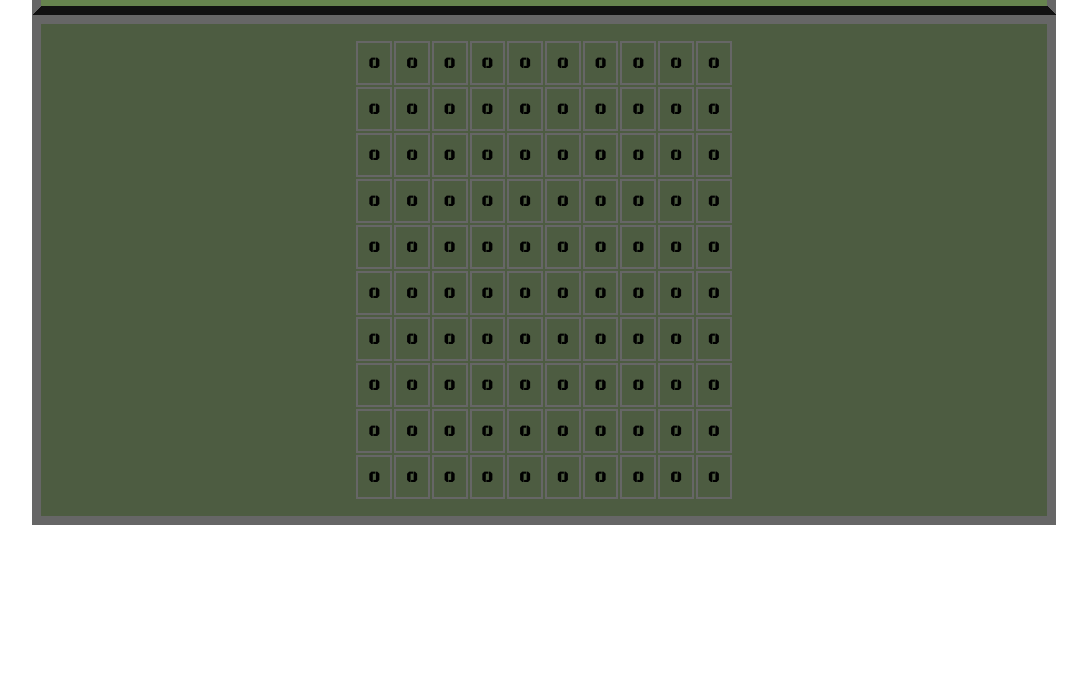
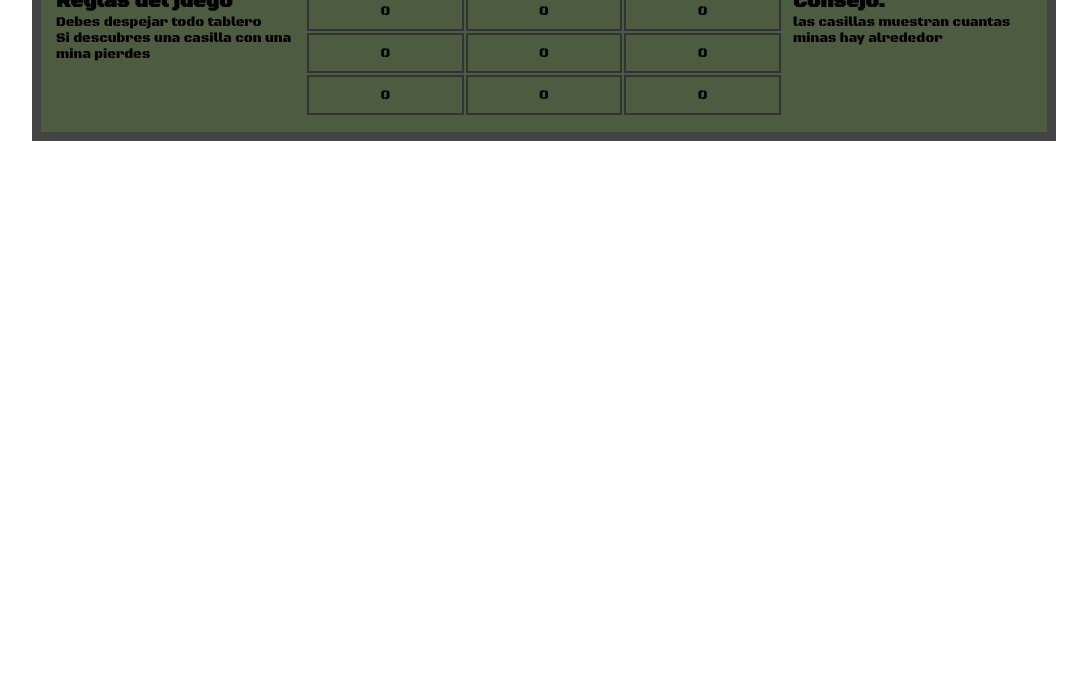
Before and after one commit to sayloryna/minesweeper, a website: page public/index.html in a window 1280 px wide. Shown: the part 101-800 px from the top of the page, without its empty margins (96-1183 px from the left). Drawn offline with Linux system fonts and the light colour scheme; a web font is replaced by a local one.

Commit message:
Add tips and rules section next to board

```diff
--- a/public/index.html
+++ b/public/index.html
@@ -21,15 +21,15 @@
       <h1>Dragaminas</h1>
     </header>
     <main class="main-content">
+      <sectio class="rules">
+        <h2>Reglas del juego</h2>
+        <ul>
+          <li>Debes despejar todo tablero</li>
+          <li>Si descubres una casilla con una mina pierdes</li>
+        </ul>
+      </sectio>
       <table class="board">
         <tr>
-          <td class="tile">0</td>
-          <td class="tile">0</td>
-          <td class="tile">0</td>
-          <td class="tile">0</td>
-          <td class="tile">0</td>
-          <td class="tile">0</td>
-          <td class="tile">0</td>
           <td class="tile">0</td>
           <td class="tile">0</td>
           <td class="tile">0</td>
@@ -38,113 +38,19 @@
           <td class="tile">0</td>
           <td class="tile">0</td>
           <td class="tile">0</td>
-          <td class="tile">0</td>
-          <td class="tile">0</td>
-          <td class="tile">0</td>
-          <td class="tile">0</td>
-          <td class="tile">0</td>
-          <td class="tile">0</td>
-          <td class="tile">0</td>
         </tr>
         <tr>
           <td class="tile">0</td>
           <td class="tile">0</td>
           <td class="tile">0</td>
-          <td class="tile">0</td>
-          <td class="tile">0</td>
-          <td class="tile">0</td>
-          <td class="tile">0</td>
-          <td class="tile">0</td>
-          <td class="tile">0</td>
-          <td class="tile">0</td>
         </tr>
-        <tr>
-          <td class="tile">0</td>
-          <td class="tile">0</td>
-          <td class="tile">0</td>
-          <td class="tile">0</td>
-          <td class="tile">0</td>
-          <td class="tile">0</td>
-          <td class="tile">0</td>
-          <td class="tile">0</td>
-          <td class="tile">0</td>
-          <td class="tile">0</td>
-        </tr>
-        <tr>
-          <td class="tile">0</td>
-          <td class="tile">0</td>
-          <td class="tile">0</td>
-          <td class="tile">0</td>
-          <td class="tile">0</td>
-          <td class="tile">0</td>
-          <td class="tile">0</td>
-          <td class="tile">0</td>
-          <td class="tile">0</td>
-          <td class="tile">0</td>
-        </tr>
-        <tr>
-          <td class="tile">0</td>
-          <td class="tile">0</td>
-          <td class="tile">0</td>
-          <td class="tile">0</td>
-          <td class="tile">0</td>
-          <td class="tile">0</td>
-          <td class="tile">0</td>
-          <td class="tile">0</td>
-          <td class="tile">0</td>
-          <td class="tile">0</td>
-        </tr>
-        <tr>
-          <td class="tile">0</td>
-          <td class="tile">0</td>
-          <td class="tile">0</td>
-          <td class="tile">0</td>
-          <td class="tile">0</td>
-          <td class="tile">0</td>
-          <td class="tile">0</td>
-          <td class="tile">0</td>
-          <td class="tile">0</td>
-          <td class="tile">0</td>
-        </tr>
-        <tr>
-          <td class="tile">0</td>
-          <td class="tile">0</td>
-          <td class="tile">0</td>
-          <td class="tile">0</td>
-          <td class="tile">0</td>
-          <td class="tile">0</td>
-          <td class="tile">0</td>
-          <td class="tile">0</td>
-          <td class="tile">0</td>
-          <td class="tile">0</td>
-        </tr>
-        <tr>
-          <td class="tile">0</td>
-          <td class="tile">0</td>
-          <td class="tile">0</td>
-          <td class="tile">0</td>
-          <td class="tile">0</td>
-          <td class="tile">0</td>
-          <td class="tile">0</td>
-          <td class="tile">0</td>
-          <td class="tile">0</td>
-          <td class="tile">0</td>
-        </tr>
-        <tr>
-          <td class="tile">0</td>
-          <td class="tile">0</td>
-          <td class="tile">0</td>
-          <td class="tile">0</td>
-          <td class="tile">0</td>
-          <td class="tile">0</td>
-          <td class="tile">0</td>
-          <td class="tile">0</td>
-          <td class="tile">0</td>
-          <td class="tile">0</td>
-        </tr>
-
-
       </table>
+      <section class="tips">
+        <h2>Consejo:</h2>
+        <ul>
+          <li>las casillas muestran cuantas minas hay alrededor</li>
+        </ul>
+      </section>
 
     </main>
   </div>
--- a/public/styles/styles.css
+++ b/public/styles/styles.css
@@ -9,14 +9,29 @@ body {
   margin: 0;
 }
 
+h1,
+h2 {
+  margin: 0;
+}
+
 ul,
 li {
   list-style: none;
   padding: 0;
   margin: 0;
 }
+.rules {
+  flex: 2;
+}
+.tips {
+  flex: 2;
+}
+.board {
+  flex: 4;
+}
 
 .main-container {
+  font-size: smaller;
   margin: 15px auto;
   width: 80vw;
 }
@@ -35,11 +50,15 @@ li {
   justify-content: center;
   background-color: #4d5c41;
   padding: 15px;
-  border: 9px solid #666;
+  border: 9px solid #444;
+  gap: 10px;
 }
 
 .tile {
   margin: 2px;
   padding: 10px;
-  border: 2px solid #666;
+  border: 2px solid #333;
+  text-align: center;
+  max-width: 5px;
+  height: 5px;
 }
```
